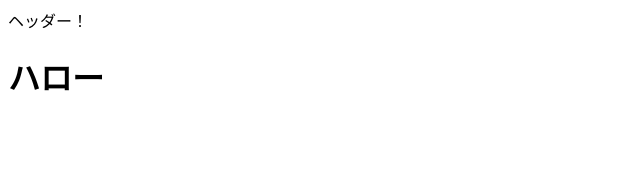
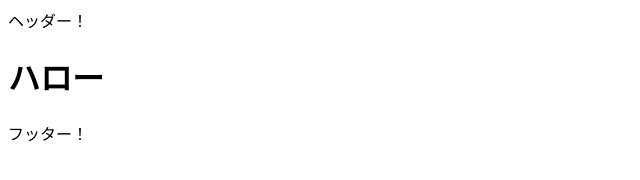
Before and after one commit to pric1209/gitpractice-, a plain HTML site: page index.html in a window 1280 px wide. Shown: the full height of the page, 0-640 px from the left. Drawn offline with Linux system fonts and the light colour scheme.

Commit message:
フッターの追加

```diff
--- a/index.html
+++ b/index.html
@@ -8,5 +8,6 @@
 <body>
     <header>ヘッダー！</header>
     <h1>ハロー</h1>
+    <footer>フッター！</footer>
 </body>
 </html>
```
